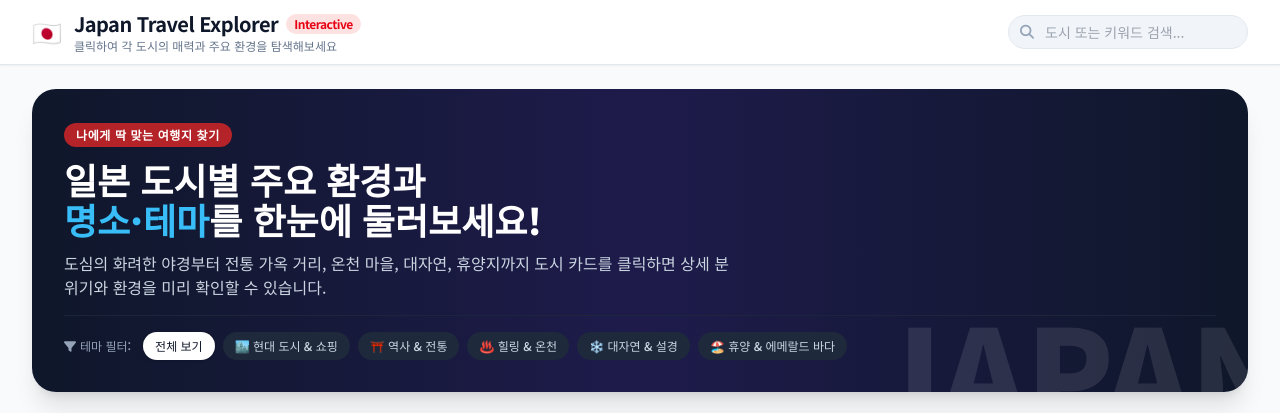
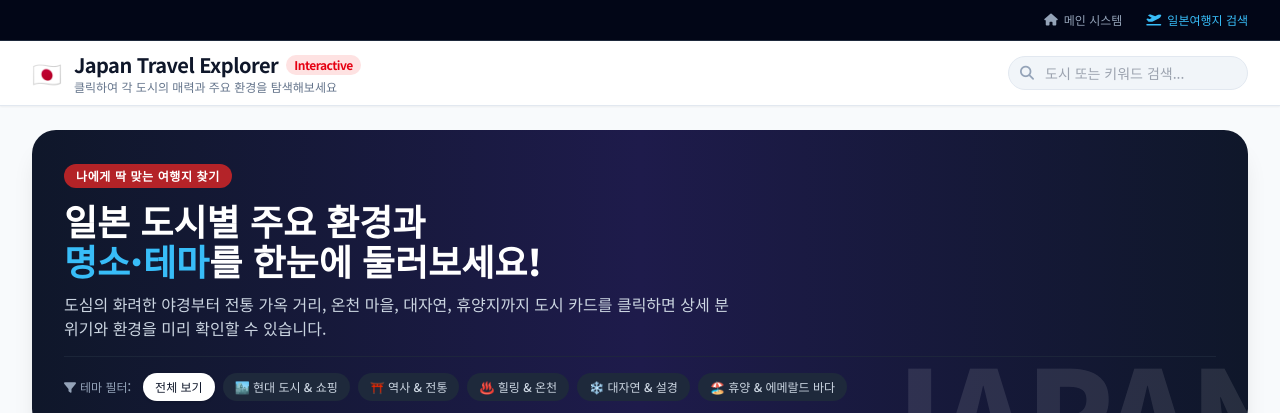
Before and after one commit to jiminxchris/weekreport, a plain HTML site: page travel.html in a window 1280 px wide. Shown: the top 413 px of the page. Drawn offline with nearby package versions, Linux system fonts and the light colour scheme.

Commit message:
Add navigation bar for travel page

```diff
--- a/travel.html
+++ b/travel.html
@@ -53,6 +53,18 @@
     </style>
 </head>
 <body class="bg-slate-50 text-slate-800 font-sans min-h-screen flex flex-col">
+
+    <!-- Global System Nav -->
+    <nav class="bg-slate-950 border-b border-slate-800 relative z-50">
+        <div class="max-w-7xl mx-auto px-4 sm:px-6 lg:px-8 h-10 flex items-center justify-end space-x-6 text-xs font-medium">
+            <a href="https://jiminxchris.github.io/weekreport/" class="text-slate-400 hover:text-white transition-colors flex items-center gap-1.5">
+                <i class="fa-solid fa-house"></i> 메인 시스템
+            </a>
+            <a href="https://jiminxchris.github.io/weekreport/travel.html" class="text-sky-400 hover:text-sky-300 transition-colors flex items-center gap-1.5 cursor-default">
+                <i class="fa-solid fa-plane-departure"></i> 일본여행지 검색
+            </a>
+        </div>
+    </nav>
 
     <!-- Header Navbar -->
     <header class="sticky top-0 z-30 bg-white/90 backdrop-blur-md border-b border-slate-200 shadow-sm">
```
